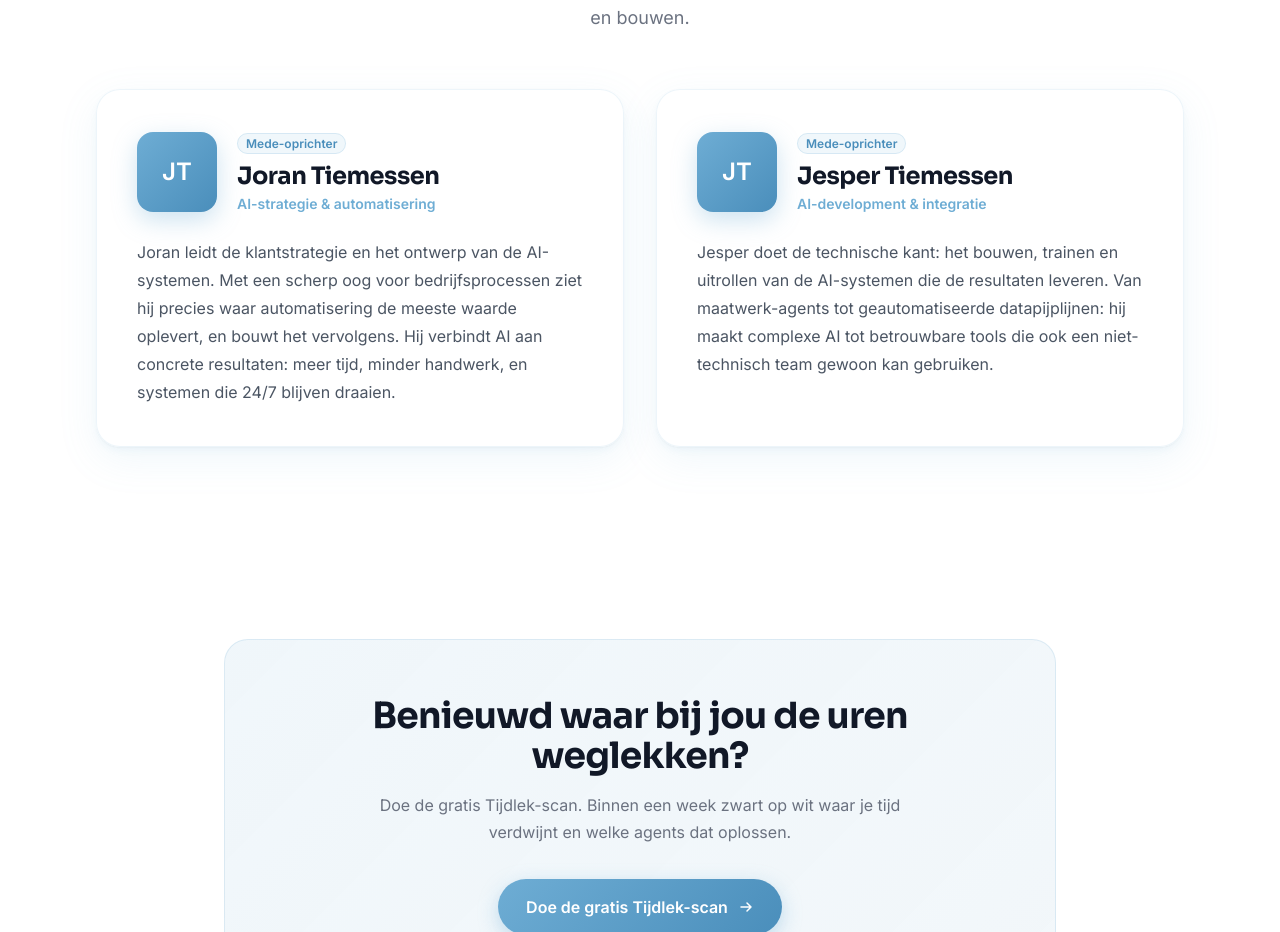
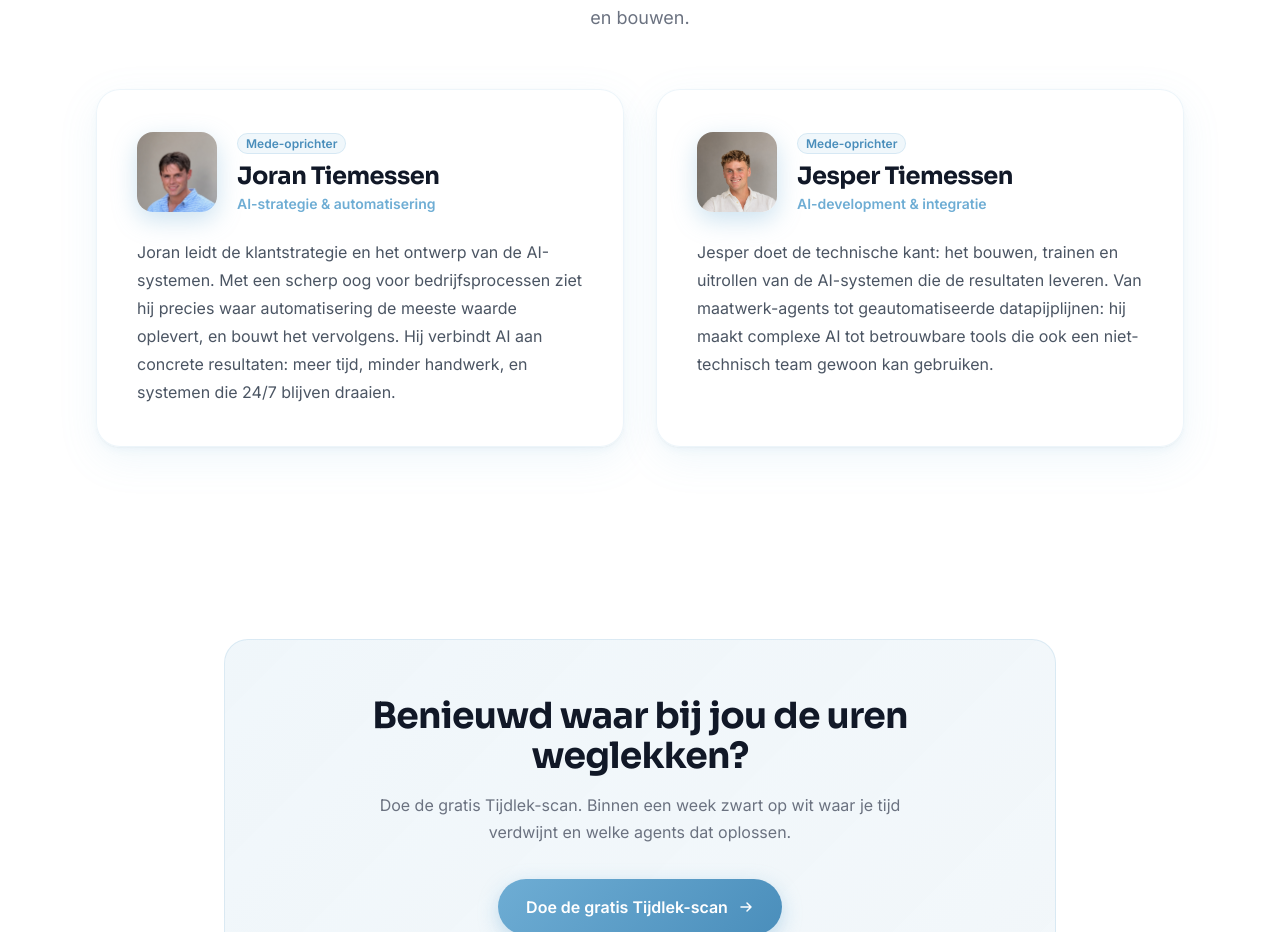
Before and after one commit to JoranTiemessen/touchai-website, a Next.js app: page /about in a window 1280 px wide. Shown: the part 2360-3292 px from the top of the page. Built offline with nearby package versions, Linux system fonts and the light colour scheme.

Commit message:
Over ons: echte teamfoto's i.p.v. initialen
Co-Authored-By: Claude Opus 4.8 (1M context) <noreply@anthropic.com>

```diff
--- a/app/about/page.tsx
+++ b/app/about/page.tsx
@@ -1,4 +1,5 @@
 import type { Metadata } from "next";
+import Image from "next/image";
 import Navbar from "@/components/Navbar";
 import Footer from "@/components/Footer";
 import ScrollBackground from "@/components/ScrollBackground";
@@ -33,14 +34,14 @@ const values = [
 const team = [
   {
     name: "Joran Tiemessen",
-    initials: "JT",
+    photo: "/joran.jpeg",
     role: "Mede-oprichter",
     tagline: "AI-strategie & automatisering",
     bio: "Joran leidt de klantstrategie en het ontwerp van de AI-systemen. Met een scherp oog voor bedrijfsprocessen ziet hij precies waar automatisering de meeste waarde oplevert, en bouwt het vervolgens. Hij verbindt AI aan concrete resultaten: meer tijd, minder handwerk, en systemen die 24/7 blijven draaien.",
   },
   {
     name: "Jesper Tiemessen",
-    initials: "JT",
+    photo: "/jesper.jpeg",
     role: "Mede-oprichter",
     tagline: "AI-development & integratie",
     bio: "Jesper doet de technische kant: het bouwen, trainen en uitrollen van de AI-systemen die de resultaten leveren. Van maatwerk-agents tot geautomatiseerde datapijplijnen: hij maakt complexe AI tot betrouwbare tools die ook een niet-technisch team gewoon kan gebruiken.",
@@ -186,10 +187,16 @@ export default function AboutPage() {
               >
                 <div className="flex items-center gap-5">
                   <div
-                    className="w-20 h-20 rounded-2xl flex items-center justify-center text-2xl font-bold text-white flex-shrink-0"
-                    style={{ background: "linear-gradient(135deg, #6EADD4 0%, #4A8EBB 100%)", boxShadow: "0 8px 24px rgba(110,173,212,0.35)" }}
+                    className="w-20 h-20 rounded-2xl overflow-hidden flex-shrink-0"
+                    style={{ boxShadow: "0 8px 24px rgba(110,173,212,0.35)" }}
                   >
-                    {member.initials}
+                    <Image
+                      src={member.photo}
+                      alt={member.name}
+                      width={160}
+                      height={160}
+                      className="w-full h-full object-cover object-[center_18%]"
+                    />
                   </div>
                   <div>
                     <span
```
